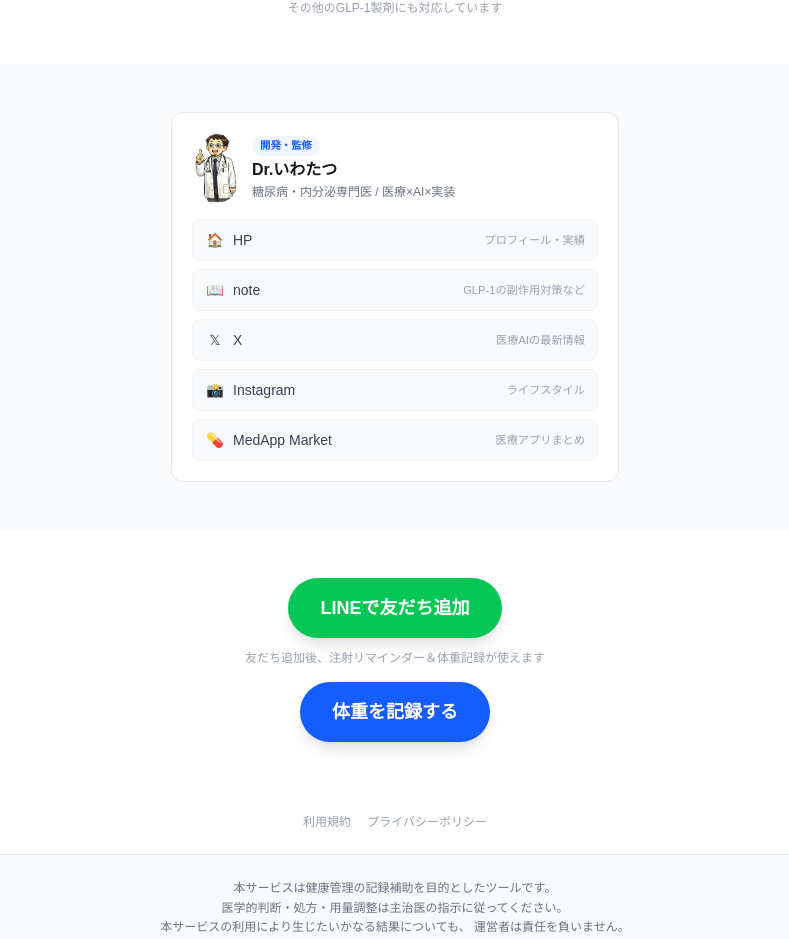
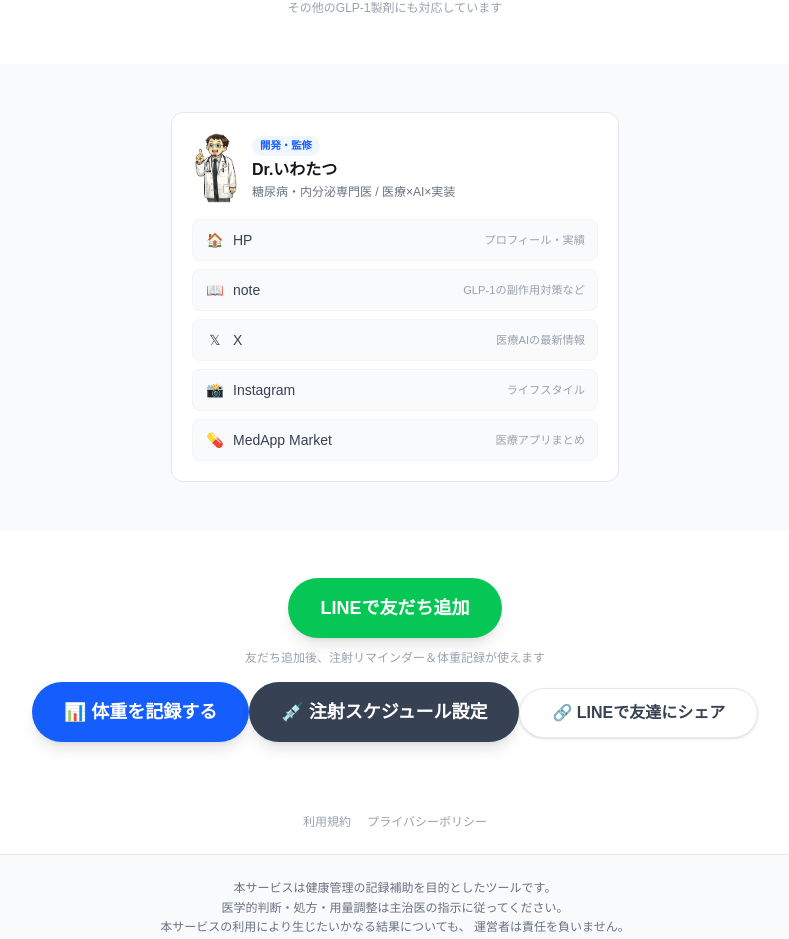
Before and after one commit to iwatatsu2/weekly-shot, a Next.js app: page / in a window 1280 px wide. Shown: the part 1076-2015 px from the top of the page, without its empty margins (245-1034 px from the left). Built offline with nearby package versions, Linux system fonts and the light colour scheme.

Commit message:
feat: rectangle avatar, LP keyword, setup button, LINE share

```diff
--- a/app/api/line/webhook/route.ts
+++ b/app/api/line/webhook/route.ts
@@ -250,6 +250,19 @@ if (["通知オフ", "通知OFF"].includes(normalized)) {
     return;
   }
 
+  if (["LP", "lp", "リンク", "ホームページ", "HP"].includes(normalized)) {
+    await lineClient.replyMessage({
+      replyToken,
+      messages: [
+        {
+          type: "text",
+          text: "WeeklyShotのページはこちらです:\nhttps://weekly-shot.vercel.app",
+        },
+      ],
+    });
+    return;
+  }
+
   if (["ヘルプ", "help", "使い方"].includes(normalized)) {
     await lineClient.replyMessage({
       replyToken,
--- a/app/page.tsx
+++ b/app/page.tsx
@@ -94,7 +94,7 @@ export default function Home() {
                 alt="Dr.いわたつ"
                 width={48}
                 height={64}
-                className="rounded-full object-cover"
+                className="rounded-lg object-cover"
               />
               <div className="flex flex-col gap-0.5">
                 <span className="text-[.65rem] text-blue-600 bg-blue-50 px-2 py-0.5 rounded-full w-fit font-semibold">
@@ -156,7 +156,23 @@ export default function Home() {
           rel="noopener noreferrer"
           className="inline-flex items-center gap-2 bg-blue-600 text-white font-bold text-lg px-8 py-4 rounded-full shadow-lg hover:opacity-90 transition-opacity mt-4"
         >
-          体重を記録する
+          📊 体重を記録する
+        </a>
+        <a
+          href="https://liff.line.me/2010011578-BsNXGUao"
+          target="_blank"
+          rel="noopener noreferrer"
+          className="inline-flex items-center gap-2 bg-gray-700 text-white font-bold text-lg px-8 py-4 rounded-full shadow-lg hover:opacity-90 transition-opacity mt-4"
+        >
+          💉 注射スケジュール設定
+        </a>
+        <a
+          href="https://line.me/R/share?text=GLP-1注射の打ち忘れ防止に！無料のLINEリマインダー「WeeklyShot」%0Ahttps://weekly-shot.vercel.app"
+          target="_blank"
+          rel="noopener noreferrer"
+          className="inline-flex items-center gap-2 bg-white text-gray-700 font-bold text-base px-8 py-3 rounded-full shadow border border-gray-200 hover:bg-gray-50 transition-colors mt-4"
+        >
+          🔗 LINEで友達にシェア
         </a>
       </section>
 
--- a/public/diary.html
+++ b/public/diary.html
@@ -199,7 +199,7 @@ input:focus, select:focus { outline: none; border-color: #2563eb; box-shadow: 0
     <!-- Profile -->
     <div class="profile-card">
       <div style="display:flex;align-items:center;gap:.75rem;margin-bottom:.75rem;">
-        <img src="/dr-iwatatsu.png" alt="Dr.いわたつ" style="width:48px;height:64px;border-radius:50%;object-fit:cover;flex-shrink:0;">
+        <img src="/dr-iwatatsu.png" alt="Dr.いわたつ" style="width:48px;height:64px;border-radius:8px;object-fit:cover;flex-shrink:0;">
         <div class="profile-header" style="margin-bottom:0;">
           <span class="profile-badge">開発・監修</span>
           <strong>Dr.いわたつ</strong>
```
